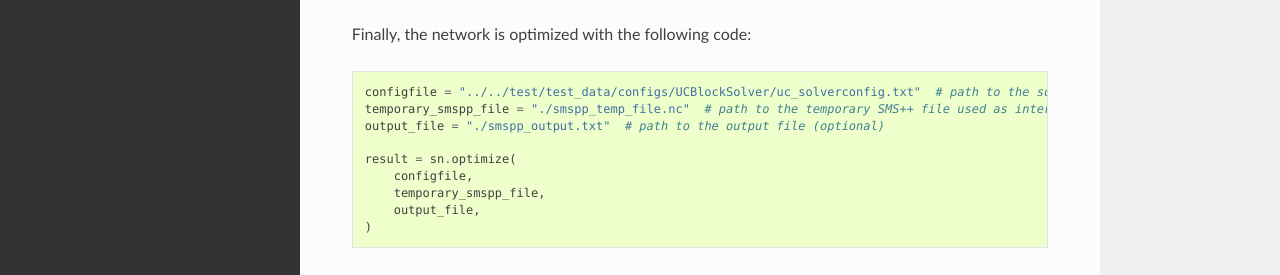
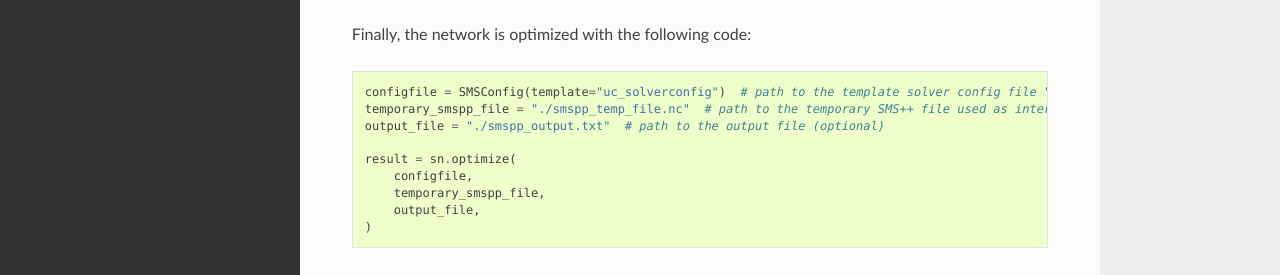
Before and after one commit to SPSUnipi/pySMSpp, a Sphinx documentation site: the page built from docs/getting-started/quick-start.rst, in a window 1280 px wide and 900 px high, scrolled down 980 px. Shown: the part 331-606 px from the top of the window. Built offline with Sphinx 7.4.7 and the Read the Docs theme 3.1.0, drawn with Linux system fonts in a browser that asks for light colours; pages that are not in the unit, such as notebooks, are missing from menus.

Commit message:
Update documentation with SMSConfig

```diff
--- a/docs/getting-started/quick-start.rst
+++ b/docs/getting-started/quick-start.rst
@@ -56,7 +56,7 @@ Finally, the network is optimized with the following code:
 
 .. code:: python
 
-    configfile = "../../test/test_data/configs/UCBlockSolver/uc_solverconfig.txt"  # path to the solver configuration file
+    configfile = SMSConfig(template="uc_solverconfig")  # path to the template solver config file "uc_solverconfig"
     temporary_smspp_file = "./smspp_temp_file.nc"  # path to the temporary SMS++ file used as intermediate file to launch SMS++
     output_file = "./smspp_output.txt"  # path to the output file (optional)
 
```
Also changed, not shown: 1 other file.
